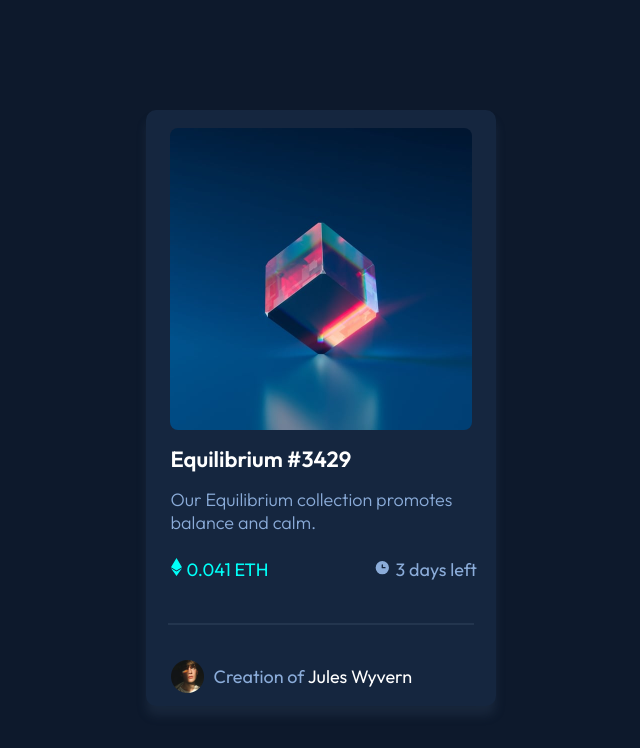
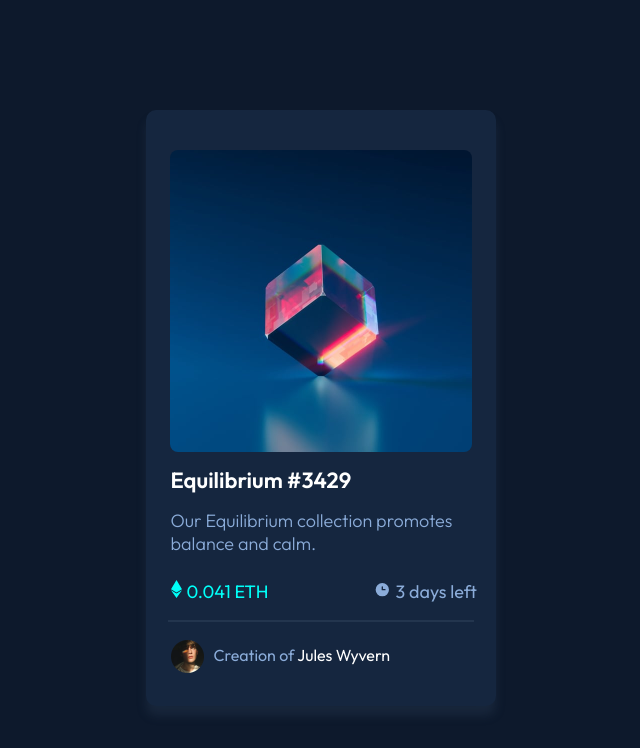
Before and after one commit to nobody1234455/FE-Challenge-3, a website: page index.html in a window 1280 px wide. Shown: the whole page, without its empty margins (319-959 px from the left). Drawn offline with Linux system fonts and the light colour scheme.

Commit message:
fix position of footer

```diff
--- a/style.css
+++ b/style.css
@@ -116,7 +116,7 @@ h1.flex-item:hover {
     display: flex;
     flex-direction: row;
     width: 100%;
-    margin: 7% auto 5% 7%;
+    margin: 7% auto 0 7%;
 }
 
 .price>span {
@@ -144,13 +144,14 @@ h1.flex-item:hover {
     width: 87%;
     height: 0.3px;
     border: 0.3px solid var(--line);
-    margin-bottom: 10%;
-    margin-top: 7%;
+    margin-bottom: 5%;
+    margin-top: 5%;
 }
 
 .card-footer {
     display: flex;
     width: 100%;
+    font-size: 16px;
 }
 
 .card-footer img {
```
